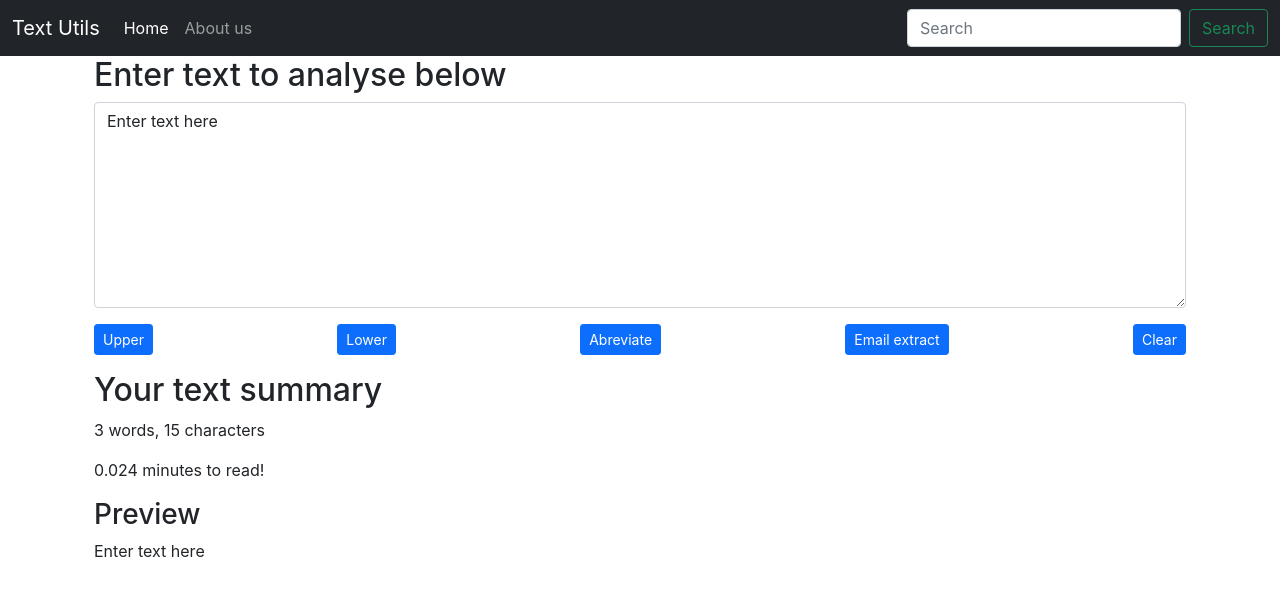
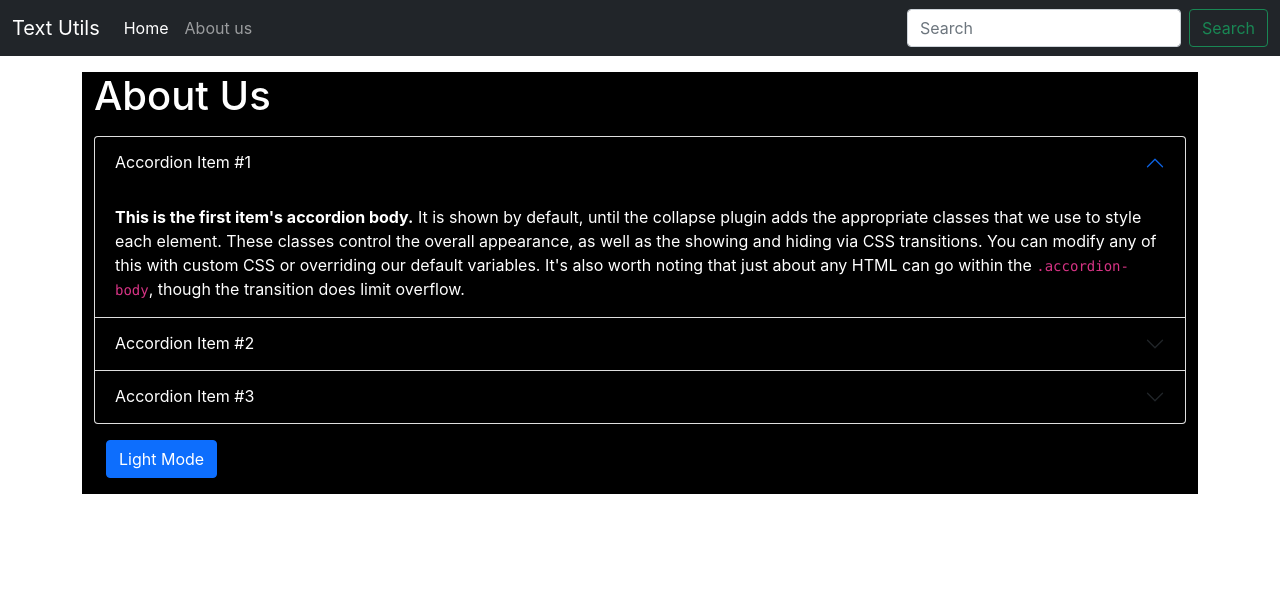
Before and after one commit to GBala1973/reactTextUtils, a React (Create React App) app: page / in a window 1280 px wide. Shown: the top 596 px of the page. Built offline with nearby package versions, Linux system fonts and the light colour scheme.

Commit message:
Dark mode Added

```diff
--- a/src/App.js
+++ b/src/App.js
@@ -2,13 +2,15 @@ import logo from './logo.svg';
 import './App.css';
 import Navbar from './components/Navbar';
 import TextForm from './components/TextForm';
+import About from './components/About';
 
 function App() {
   return (
     <>
       <Navbar title="Text Utils" aboutus="About us" />
       <div className="container">
-        <TextForm heading="Enter text to analyse below"/>
+        {/* <TextForm heading="Enter text to analyse below"/> */}
+        <About/>
       </div>
 
     </>
--- /dev/null
+++ b/src/components/About.js
@@ -0,0 +1,77 @@
+import React, { useState } from 'react'
+
+const About = () => {
+
+    const [theme, setTheme] = useState({
+        color: 'white',
+        backgroundColor: 'black',
+        btnLabel: 'Light Mode'
+    })
+
+    const toggleMode = () => {
+        if( theme.color === 'white' ) {
+            setTheme({
+                color: 'black',
+                backgroundColor: 'white',
+                btnLabel: 'Dark Mode'
+            });
+        }else {
+            setTheme({
+                color: 'white',
+                backgroundColor: 'black',
+                btnLabel: 'Light Mode'
+            });
+        }
+    }
+
+  return (
+    <>
+    <div className="container" style={theme}>
+        <h1 className="my-3">About Us</h1>
+        <div className="accordion" id="accordionExample">
+        <div className="accordion-item">
+            <h2 className="accordion-header" id="headingOne">
+            <button className="accordion-button" type="button" data-bs-toggle="collapse" data-bs-target="#collapseOne" aria-expanded="true" aria-controls="collapseOne" style={theme}>
+                Accordion Item #1
+            </button>
+            </h2>
+            <div id="collapseOne" className="accordion-collapse collapse show" aria-labelledby="headingOne" data-bs-parent="#accordionExample">
+            <div className="accordion-body" style={theme}>
+                <strong>This is the first item's accordion body.</strong> It is shown by default, until the collapse plugin adds the appropriate classes that we use to style each element. These classes control the overall appearance, as well as the showing and hiding via CSS transitions. You can modify any of this with custom CSS or overriding our default variables. It's also worth noting that just about any HTML can go within the <code>.accordion-body</code>, though the transition does limit overflow.
+            </div>
+            </div>
+        </div>
+        <div className="accordion-item">
+            <h2 className="accordion-header" id="headingTwo">
+            <button className="accordion-button collapsed" type="button" data-bs-toggle="collapse" data-bs-target="#collapseTwo" aria-expanded="false" aria-controls="collapseTwo" style={theme}>
+                Accordion Item #2
+            </button>
+            </h2>
+            <div id="collapseTwo" className="accordion-collapse collapse" aria-labelledby="headingTwo" data-bs-parent="#accordionExample">
+            <div className="accordion-body" style={theme}>
+                <strong>This is the second item's accordion body.</strong> It is hidden by default, until the collapse plugin adds the appropriate classes that we use to style each element. These classes control the overall appearance, as well as the showing and hiding via CSS transitions. You can modify any of this with custom CSS or overriding our default variables. It's also worth noting that just about any HTML can go within the <code>.accordion-body</code>, though the transition does limit overflow.
+            </div>
+            </div>
+        </div>
+        <div className="accordion-item">
+            <h2 className="accordion-header" id="headingThree">
+            <button className="accordion-button collapsed" type="button" data-bs-toggle="collapse" data-bs-target="#collapseThree" aria-expanded="false" aria-controls="collapseThree" style={theme}>
+                Accordion Item #3
+            </button>
+            </h2>
+            <div id="collapseThree" className="accordion-collapse collapse" aria-labelledby="headingThree" data-bs-parent="#accordionExample">
+            <div className="accordion-body" style={theme}>
+                <strong>This is the third item's accordion body.</strong> It is hidden by default, until the collapse plugin adds the appropriate classes that we use to style each element. These classes control the overall appearance, as well as the showing and hiding via CSS transitions. You can modify any of this with custom CSS or overriding our default variables. It's also worth noting that just about any HTML can go within the <code>.accordion-body</code>, though the transition does limit overflow.
+            </div>
+            </div>
+        </div>
+        </div>
+        <div className="container py-3">
+            <button className="btn btn-primary" onClick={toggleMode}>{theme.btnLabel}</button>
+        </div>
+    </div>
+    </>
+  )
+}
+
+export default About;
--- a/src/components/TextForm.js
+++ b/src/components/TextForm.js
@@ -24,7 +24,7 @@ const TextForm = (props) => {
     let abText = '';
     if(abTextArr.length) {
       abTextArr.forEach((elem, i) => {
-        abText += (i != abTextArr.length -1) ? abTextArr[i].charAt(0).toUpperCase() +'. ' : abTextArr[i];
+        abText += (i !== abTextArr.length -1) ? abTextArr[i].charAt(0).toUpperCase() +'. ' : abTextArr[i];
       });
     }
     setText(abText);
```
